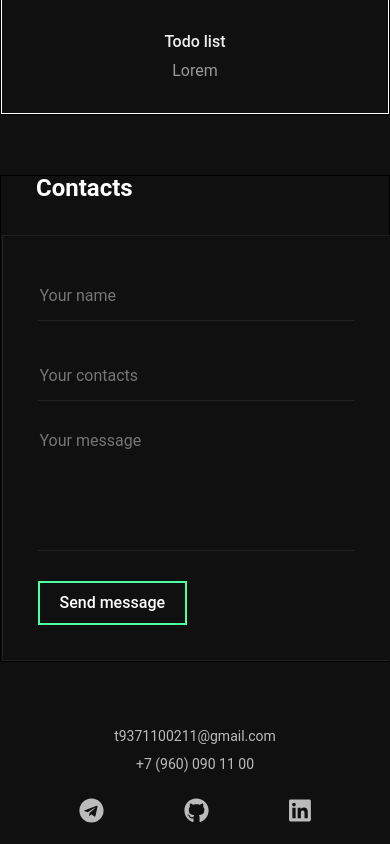
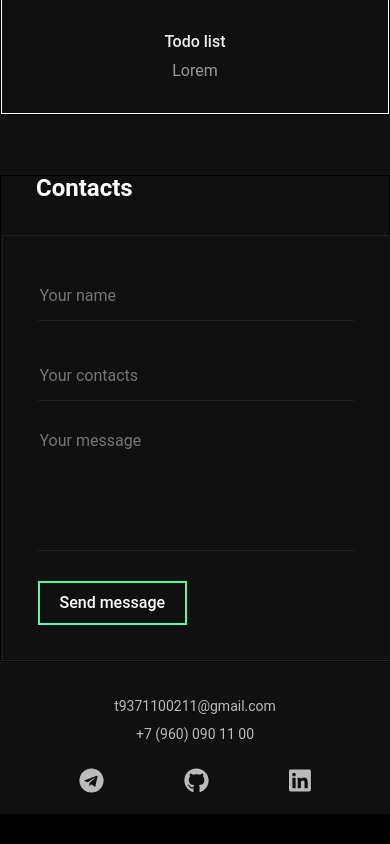
Before and after one commit to AlFilip/my-portfolio, a React (Create React App) app: page / in a window 390 px wide. Shown: the part 5488-6332 px from the top of the page. After the commit the page ends 6302 px from the top, so only its background shows below. Built offline with nearby package versions, Linux system fonts and the light colour scheme.

Commit message:
fix paddings

```diff
--- a/src/Components/Contacts/Contacts.module.scss
+++ b/src/Components/Contacts/Contacts.module.scss
@@ -2,11 +2,11 @@
 @import "../../common/style/sass/mixins";
 
 .contacts {
-  padding: 70px 0;
+  padding: 140px 0 70px;
   //min-height: 80vh;
   background-color: $bgColor;
   @media screen and (max-width: 600px) {
-    padding: 30px 0;
+    padding: 30px 0 0;
   }
 
   .container {
--- a/src/Components/Footer/Footer.module.scss
+++ b/src/Components/Footer/Footer.module.scss
@@ -20,7 +20,6 @@
     right: 10px;
   }
   @media screen and (max-width: 1103px) {
-    padding: 70px 0 0;
     height: auto;
     position: static;
     @include flexCenter();
--- a/src/Components/Projects/Projects.module.scss
+++ b/src/Components/Projects/Projects.module.scss
@@ -2,7 +2,7 @@
 @import "../../common/style/sass/variables";
 
 .sectionProjects {
-  padding: 140px 0;
+  padding: 140px 0 0;
   //min-height: 100vh;
   background-color: $bgColor;
   @media screen and (max-width: 600px) {
--- a/src/Components/Skills/Skills.module.scss
+++ b/src/Components/Skills/Skills.module.scss
@@ -4,7 +4,7 @@
 
 .sectionSkills {
     background-color: #101010;
-    padding: 140px 0 70px;
+    padding: 140px 0 0;
     min-height: 100vh;
     @media screen and (max-width: 600px) {
         padding: 30px 0;
```
